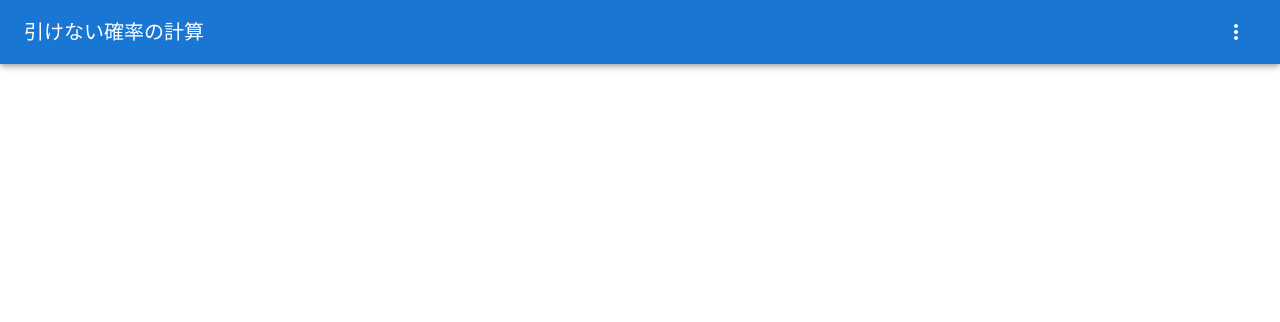
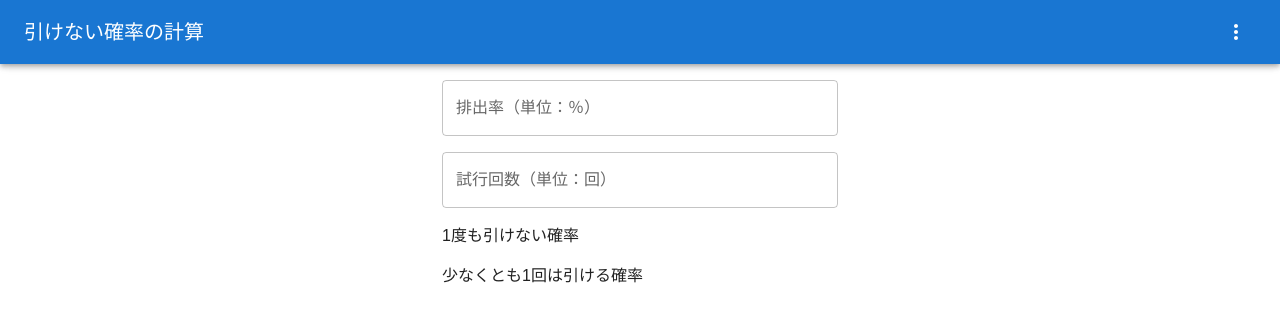
Before and after one commit to yuyuyuyuyu-dev/not-pulling-probability-calculator, a Next.js app: page / in a window 1280 px wide. Shown: the top 322 px of the page. Built offline with nearby package versions, Linux system fonts and the light colour scheme; a web font is replaced by a local one.

Commit message:
メイン画面を作成しました。

```diff
--- a/pages/index.tsx
+++ b/pages/index.tsx
@@ -1,14 +1,53 @@
 import { OpenGraphHead } from "@/components/OpenGraphHead";
-import { Container, Stack } from "@mui/material";
+import { calcDrawingProbalility } from "@/utils/calcDrawingProbability";
+import { calcNonDrawingProbability } from "@/utils/calcNonDrawingProbability";
+import { Container, Stack, TextField, Typography } from "@mui/material";
+import { useState } from "react";
 
 export default function Home() {
+  const [odds, setOdds] = useState<number>();
+  const [times, setTimes] = useState<number>();
+
   return (
-    <Container maxWidth="md">
-      <OpenGraphHead
-        title="引けない確率の計算"
-      />
+    <Container maxWidth="xs">
+      <OpenGraphHead title="引けない確率の計算" />
       <Stack spacing={2}>
+        <div />
+        <TextField
+          label="排出率（単位：％）"
+          type="number"
+          value={odds}
+          onChange={(e) => {
+            const n = Number(e.target.value);
+            setOdds(n >= 0 ? n : 0);
+          }}
+        />
+        <TextField
+          label="試行回数（単位：回）"
+          type="number"
+          value={times}
+          onChange={(e) => {
+            const n = Number(e.target.value);
+            setTimes(n >= 0 ? n : 0);
+          }}
+        />
+        <Typography>1度も引けない確率</Typography>
+        {odds && times && (
+          <Typography gutterBottom>
+            {"約 " +
+              calcNonDrawingProbability((odds || 0) / 100, times || 0) * 100 +
+              " ％"}
+          </Typography>
+        )}
+        <Typography>少なくとも1回は引ける確率</Typography>
+        {odds && times && (
+          <Typography>
+            {"約 " +
+              calcDrawingProbalility((odds || 0) / 100, times || 0) * 100 +
+              " ％"}
+          </Typography>
+        )}
       </Stack>
     </Container>
-  )
+  );
 }
--- a/utils/calcDrawingProbability.ts
+++ b/utils/calcDrawingProbability.ts
@@ -1,5 +1,6 @@
 import { calcNonDrawingProbability } from "./calcNonDrawingProbability";
 
 export const calcDrawingProbalility = (odds: number, times: number) => {
+  // 排出率や試行回数が0より小さい値だった場合の確率をご存じの方がいらっしゃったらissueやTwitterで教えてくださると幸いです。
   return 1 - calcNonDrawingProbability(odds, times);
 };
--- a/utils/calcNonDrawingProbability.ts
+++ b/utils/calcNonDrawingProbability.ts
@@ -1,3 +1,4 @@
 export const calcNonDrawingProbability = (odds: number, times: number) => {
+  // 排出率や試行回数が0より小さい値だった場合の確率をご存じの方がいらっしゃったらissueやTwitterで教えてくださると幸いです。
   return (1 - odds) ** times;
 };
```
Also changed, not shown: 1 other file (tests, documents, lock files or other folders).
